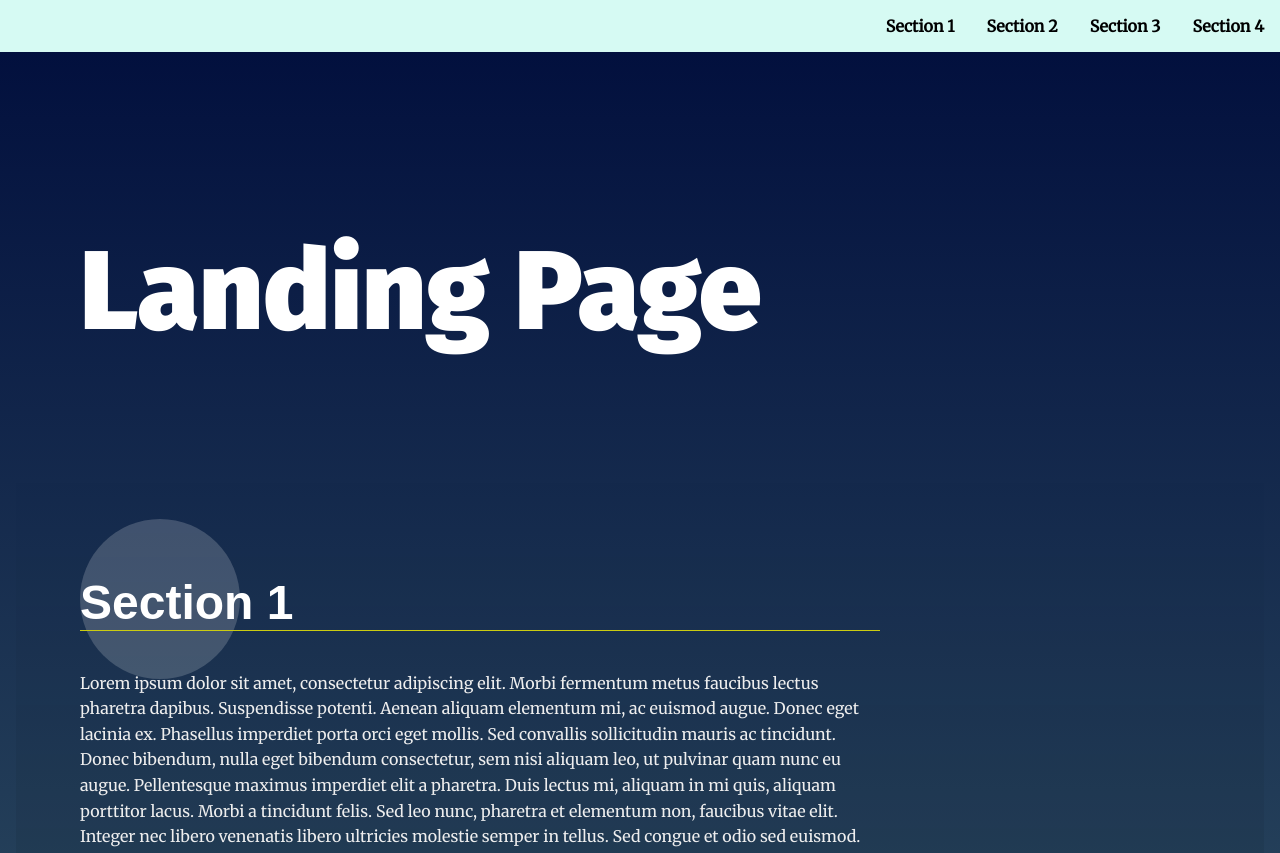
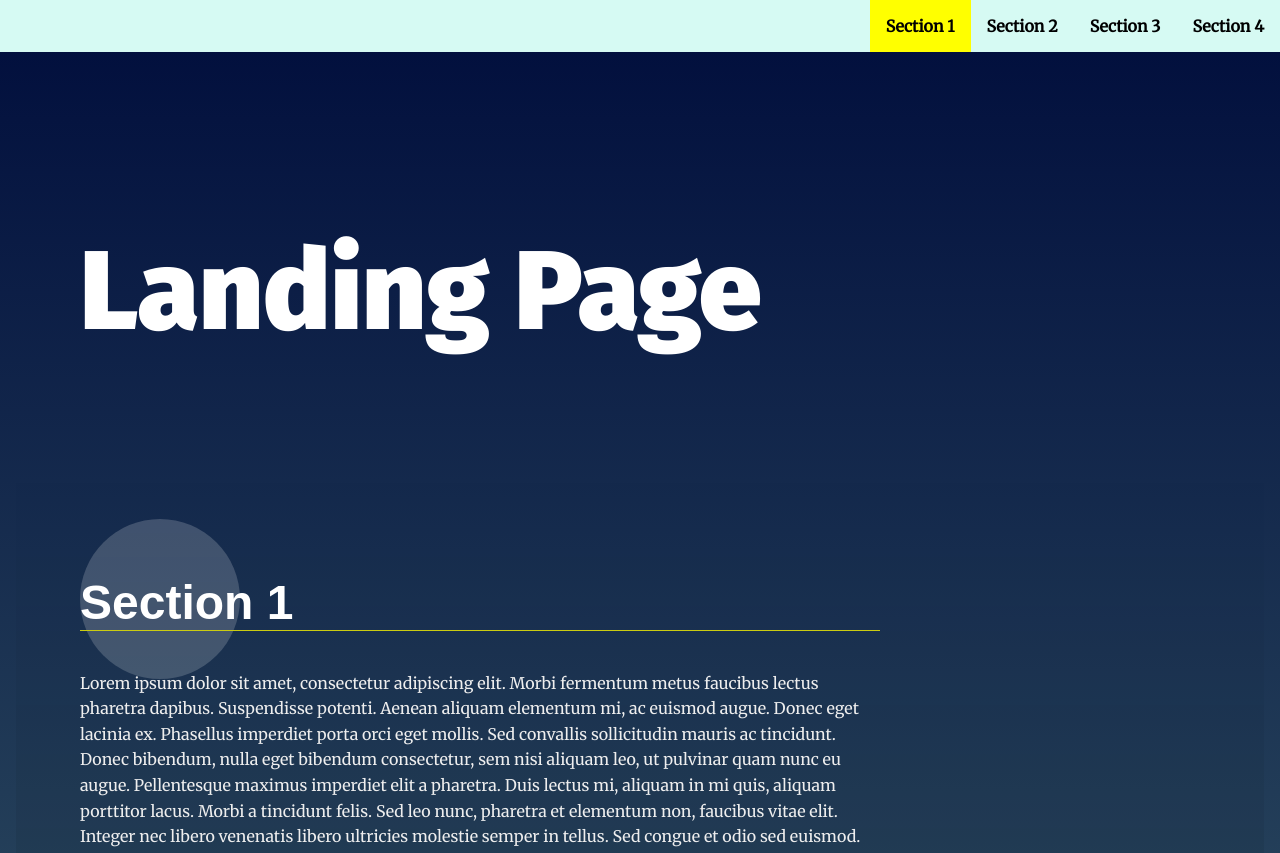
Before and after one commit to Bensnuf/Landing_Page, a plain HTML site: page index.html in a window 1280 px wide. Shown: the top 853 px of the page. Drawn offline with Linux system fonts and the light colour scheme.

Commit message:
Works for everything except active change in Nav

```diff
--- a/css/styles.css
+++ b/css/styles.css
@@ -77,6 +77,7 @@ section {
 
 .navbar__menu li {
     display: inline-block;
+    color: purple;
 }
 
 .navbar__menu .menu__link {
@@ -91,20 +92,15 @@ section {
     background: black;
     color: #fff;
     transition: ease 0.3s all;
-    cursor: pointer;
 }
 
-nav ul .your-active-class {       /*trying to make active highlight*/
-    background: red;
+.menu_link:hover {
     text-transform: uppercase;
 }
 
-/* .navbar__menu .menu__link:hover
-
-    background: red;
-    color: black;
-    transition: ease 0.3s all;
-} */
+.navbar__menu .your-active-class {
+    background: yellow;
+}
 
 /* Header Styles */
 .page__header {
--- a/js/app.js
+++ b/js/app.js
@@ -20,157 +20,48 @@
  * that this will mostly be used for 'querySelector' and not too much else
  * at this stange of development for me.
  */
-
-// const navlist = document.getElementsByClassName("navbar__menu").getElementById("navbar__list")
-// const navTrial = document.querySelector("ul");
-// const navClass = document.getElementsByClassName("header>nav>ul#navbar__list");
-// const dynamic = document.querySelectorAll(".navbar__menu");
-// const scroll = document.getElementById("section1");
-// const scroll2 = document.getElementById("section2");
-// const scroll3 = document.getElementById("section3");
-
-// const scrollPlease = document.querySelectorAll("h2");
-
-// const load = document.querySelector("div");
-
-// const trialData = document.getElementsByClassName("landing__container");
-
-// const dataArray = Array.from(document.querySelectorAll("[data-nav]"));
-// function dabby() {
-//     for (let i = 0; i < dataArray.length; i++) {
-//         dataArray[i];
-//     }
-// } //trying to create an array and use .shift to make new scroll to points
+const nav_ul = document.getElementById("navbar__list");
+const trialData = document.getElementsByClassName("landing__container");
+const activeClassName = "your-active-class";
+let activeSection = document.getElementById("section1");
 
 /**
  * End Global Variables
- * Start Helper Functions
- *
- */
-// document.addEventListener("click", function(){
-// alert("Hello World!");
-// });
 
-/**
- * End Helper Functions
+
  * Begin Main Functions
  *
  */
 
 //
-const nav_ul = document.getElementById("navbar__list");
-const trialData = document.getElementsByClassName("landing__container");
-const activeClassName = "your-active-class";
-let activeSection = document.getElementById("section1");
 
 for (let i = 1; i <= trialData.length; i++) {
     const entry = document.createElement("li");
-    entry.classList.add("menu__link");
-    entry.innerText = `Section ${i}`;
+    entry.setAttribute("id", `bob${i}`);
+    let navId = document.getElementById(`bob${i}`);
+    let navActive = document.getElementById("bob1");
+    if (i === 1) {
+        entry.classList.add(activeClassName);
+    }
+
+    const trialA = document.createElement("a");
+    trialA.classList.add("menu__link");
+    trialA.setAttribute("href", "#section" + i);
+    trialA.innerText = `Section ${i}`;
     nav_ul.appendChild(entry);
+    entry.appendChild(trialA);
+
     entry.addEventListener("click", function () {
+        const navId = document.getElementById(`bob${i}`);
+        navActive.classList.remove(activeClassName);
+        navId.classlist.add(activeClassName);
+        navActive = navId;
+    });
+
+    trialA.addEventListener("click", function () {
         const section = document.getElementById(`section${i}`);
-        section.scrollIntoView({ behavior: "smooth" });
-
         activeSection.classList.remove(activeClassName);
         section.classList.add(activeClassName);
         activeSection = section;
     });
 }
-
-// build the nav
-
-
-
-// for (let i = 1; i <= trialData.length; i++) {
-//     const nav_ul = document.getElementById("navbar__list");
-//     const entry = document.createElement("li");
-//     entry.classList.add("menu__link");
-
-//     const sectionLabel = "Section " + i;
-//     entry.innerText = sectionLabel
-
-//     nav_ul.appendChild(entry);
-//     entry.addEventListener("click", function () {
-//         // const dataArray = Array.from(document.querySelectorAll("[data-nav]"));
-//         // for (let i = 0; i < dataArray.length; i++) {
-//         //     dataArray[i];
-//         // }
-//         const section = document.querySelector(`#section${i}`)
-//         section.scrollIntoView()
-//     });
-// }
-
-// let bibbity = document.querySelector("#section1");
-// b
-
-// let Bob = function () {
-//     for (let i = 1; i <= trialData.length; i++) {
-//         const nav_ul = document.getElementById("navbar__list");
-//         const entry = document.createElement("li");
-//         const text = document.createTextNode("Section" + i)
-//         // const addAnchor = document.createElement("a");
-//         // text.classList.add("menu__link");
-//         text.classname = ("navbar__menu", "menu__link" );
-
-//         // const brainDead = document.getElementsByClassName("menu__link");
-//         // entry.innerText = "Section " + i;
-//         // const anchors = document.createElement("a");
-//         // anchors.setAttribute("class", "menu__link");
-//         nav_ul.appendChild(entry);
-//         entry.appendChild(text);
-//         // nav_ul.addEventListener("click", function () {
-//         //     anchors.scrollIntoView();
-//         };
-//     }
-// // };
-// Bob();
-
-// function create() {
-//     // for (let i = 1; i < ul.length; i++) {
-//     const navtoolbar = document.createElement("p");
-//     navtoolbar.innerText = "Section " + i;
-//     navtrial.appendChild(navtoolbar);
-//     // }
-// }
-
-// for (let i = 0; i < 3; i++) {
-//     create(i);
-// }
-
-// const navtoolbar = document.createElement("li");
-// navtoolbar.innerHTML = "Section 1";
-// navtrial.appendChild(navtoolbar);
-// navtoolbar.addEventListener("click", function () {
-//     scroll.scrollIntoView();
-// });
-
-// const navtoolbar2 = document.createElement("li");
-// navtoolbar2.innerHTML = "Section 2";
-// navtrial.appendChild(navtoolbar2);
-// navtoolbar2.addEventListener("click", function () {
-//     scroll2.scrollIntoView();
-// });
-
-// const navtoolbar3 = document.createElement("li");
-// navtoolbar3.innerHTML = "Section 3";
-// navtrial.appendChild(navtoolbar3);
-// navtoolbar3.addEventListener("click", function () {
-//     scroll3.scrollIntoView();
-// });
-
-// Add class 'active' to section when near top of viewport
-
-// Scroll to anchor ID using scrollTO event
-
-/**
- * End Main Functions
- * Begin Events
- *
- */
-
-// Build menu
-
-// Scroll to section on link click
-
-// Set sections as active
```
